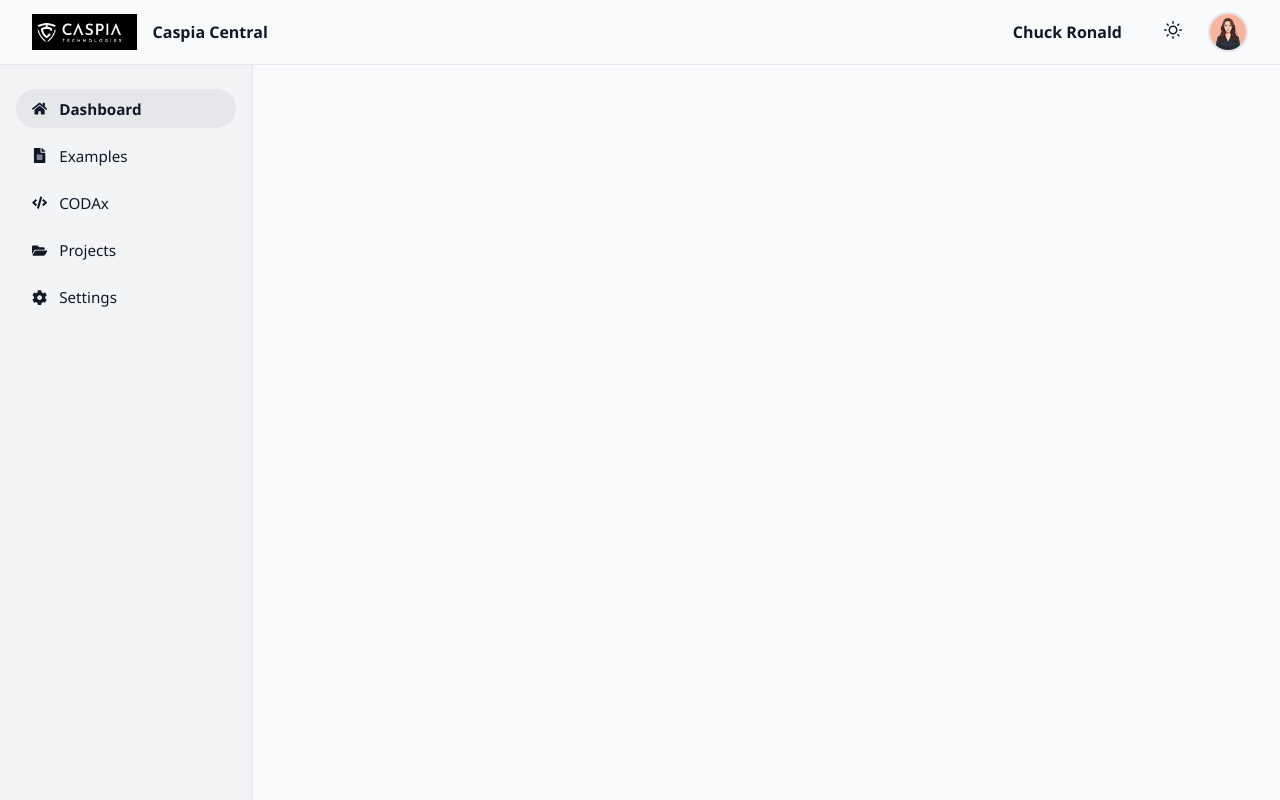
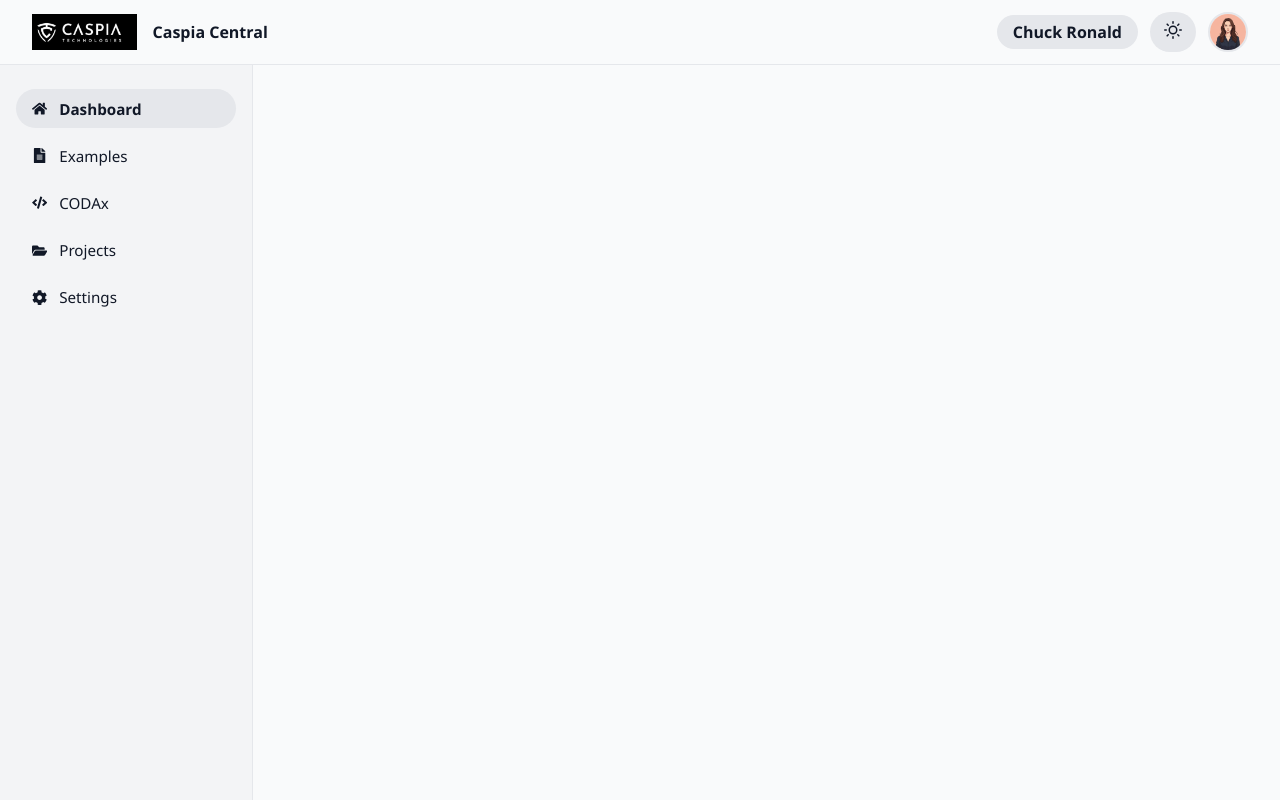
Before and after one commit to milindpawar007/Vishal-Inhouse-Project, a React (Create React App) app in the folder vishal-inhouse-project/: page /home in a window 1280 px wide. Built offline with nearby package versions, Linux system fonts and the light colour scheme.

Commit message:
feat: add pill and avatar styles for light and dark themes

```diff
--- a/vishal-inhouse-project/src/App.css
+++ b/vishal-inhouse-project/src/App.css
@@ -1,5 +1,6 @@
 /* Light Theme Variables */
 body.light {
+  --pill-bg: #e5e7eb;
   --bg-main: #f9fafb;
   --bg-sidebar: #f3f4f6;
   --text-main: #111827;
@@ -14,6 +15,7 @@ body.light {
 
 /* Dark Theme Variables */
 body.dark {
+  --pill-bg: #334155;
   --bg-main: #0f172a;
   --bg-sidebar: #1e293b;
   --text-main: #e2e8f0;
@@ -386,3 +388,30 @@ header {
   text-decoration: none;
   font-weight: 500;
 }
+
+
+/* Pill & Avatar Styles */
+
+.user-pill {
+  background-color: var(--pill-bg);
+  padding: 0.4rem 1rem;
+  border-radius: 9999px;
+  font-weight: 600;
+  color: var(--text-main);
+}
+
+.theme-toggle-pill {
+  background-color: var(--pill-bg);
+  padding: 0.5rem;
+  border-radius: 9999px;
+}
+
+.avatar,
+.avatar-pill {
+  width: 36px;
+  height: 36px;
+  border-radius: 50%;
+  object-fit: cover;
+  border: 2px solid var(--border-color);
+  background-color: var(--pill-bg);
+}
```
